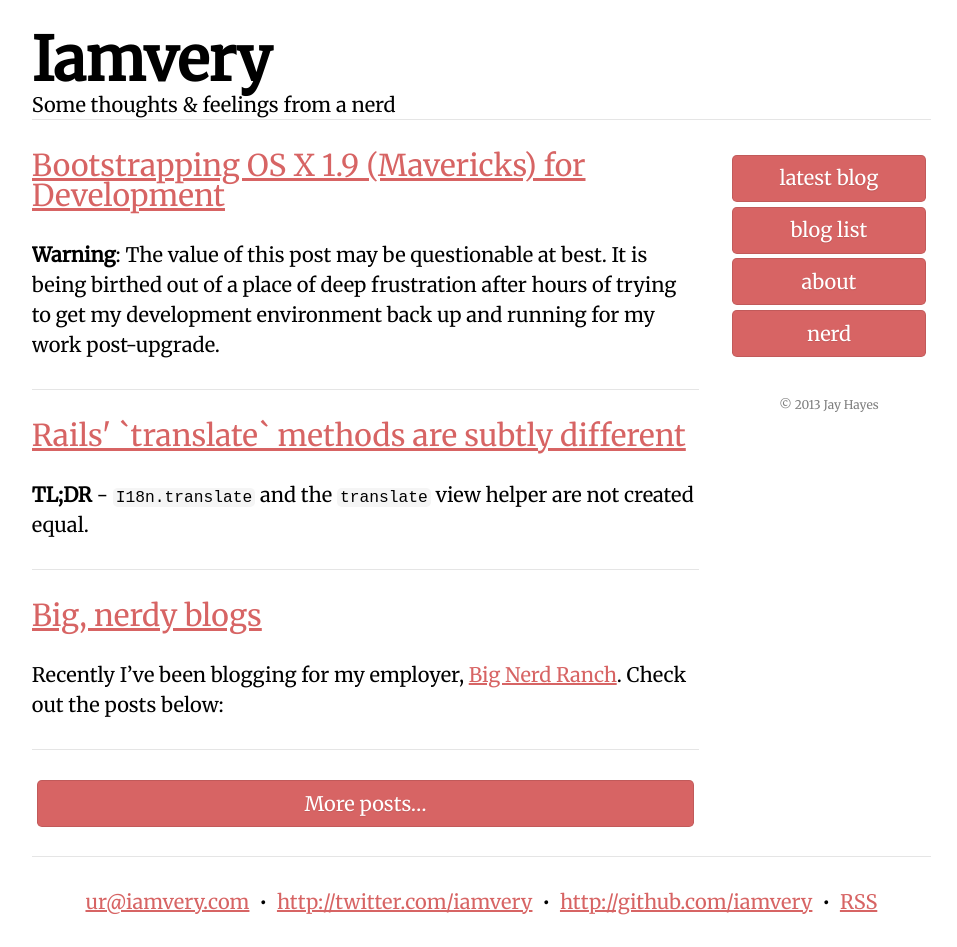
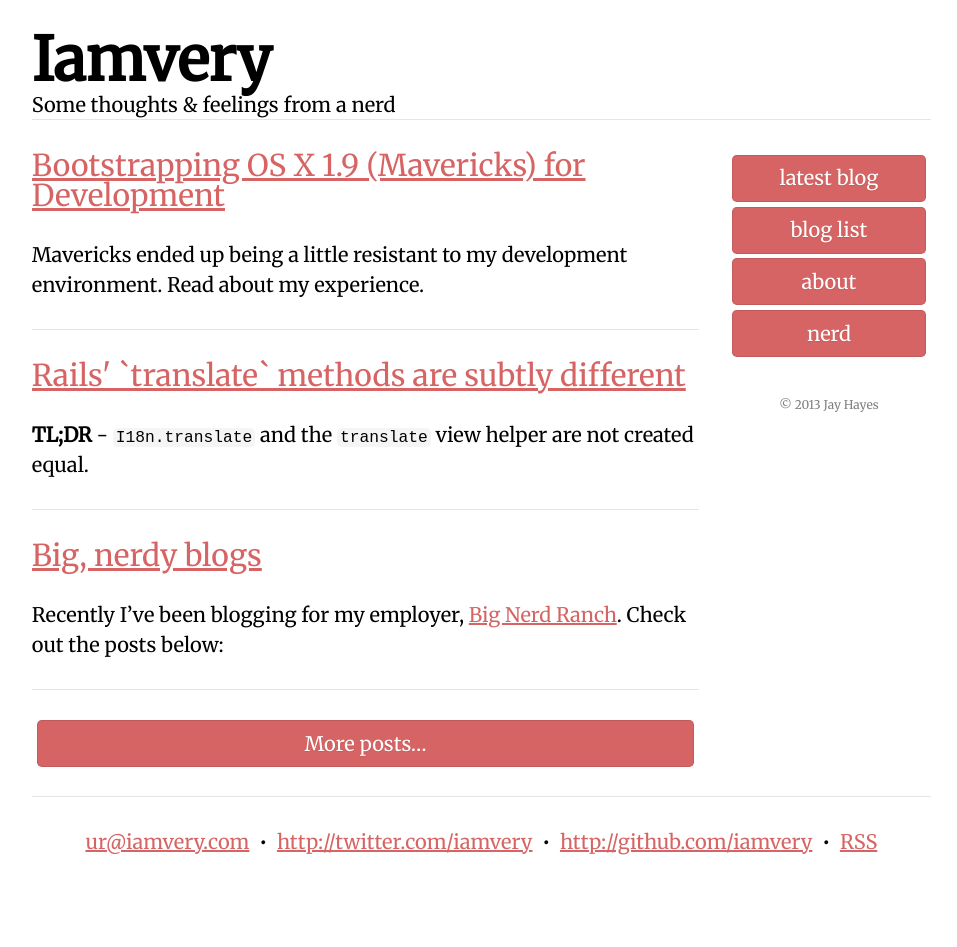
Before and after one commit to iamvery/iamvery.github.com, a Jekyll site: the page built from index.html, in a window 1280 px wide. Shown: the whole page, without its empty margins (159-1116 px from the left). Built offline with Jekyll 4.4.1, drawn with Linux system fonts in a browser that asks for light colours; after the commit the page ends 900 px from its top, so only the background shows below that.

Commit message:
Add explicit excerpt for mavericks post
* The first paragraph comes across as a little self-deprecating ;)

```diff
--- a/_posts/2013-11-05-bootstrapping-mavericks.markdown
+++ b/_posts/2013-11-05-bootstrapping-mavericks.markdown
@@ -1,6 +1,8 @@
 ---
 layout: post
 title: Bootstrapping OS X 1.9 (Mavericks) for Development
+excerpt: <p>Mavericks ended up being a little resistant to my development
+         environment. Read about my experience.</p>
 ---
 
 **Warning**: The value of this post may be questionable at best. It is being
```
